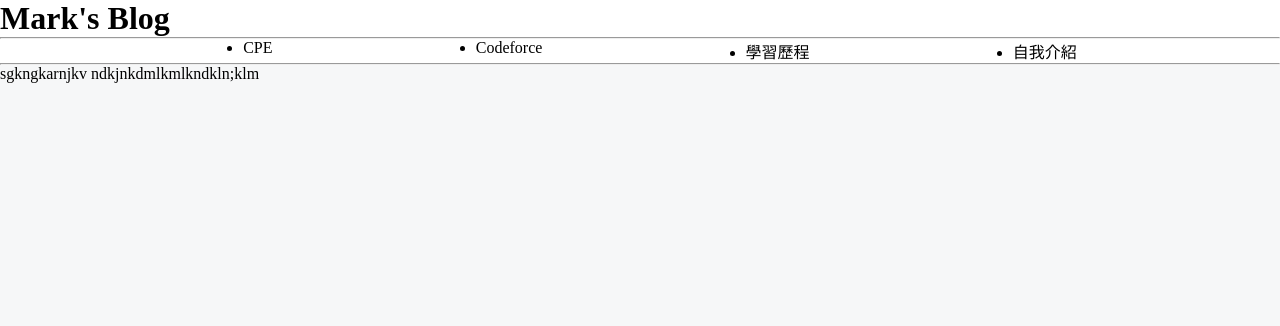
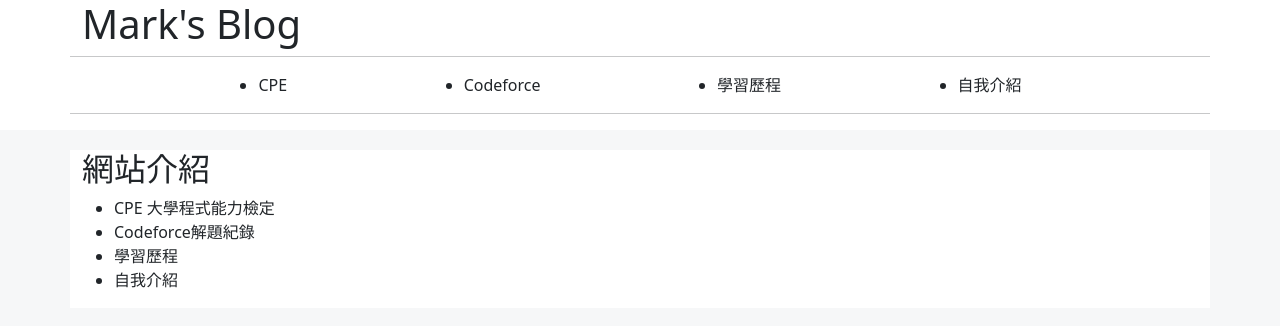
Before and after one commit to mark2146/blog, a plain HTML site: page index.html in a window 1280 px wide. Drawn offline with nearby package versions, Linux system fonts and the light colour scheme.

Commit message:
Update index.html

```diff
--- a/index.html
+++ b/index.html
@@ -3,39 +3,31 @@
 <head>
     <meta charset="UTF-8">
     <meta name="viewport" content="width=device-width, initial-scale=1.0">
+    <link href="https://cdn.jsdelivr.net/npm/bootstrap@5.3.2/dist/css/bootstrap.min.css" rel="stylesheet" integrity="sha384-T3c6CoIi6uLrA9TneNEoa7RxnatzjcDSCmG1MXxSR1GAsXEV/Dwwykc2MPK8M2HN" crossorigin="anonymous">
+    <script src="https://cdn.jsdelivr.net/npm/bootstrap@5.3.2/dist/js/bootstrap.bundle.min.js" integrity="sha384-C6RzsynM9kWDrMNeT87bh95OGNyZPhcTNXj1NW7RuBCsyN/o0jlpcV8Qyq46cDfL" crossorigin="anonymous"></script>
     <title>Document</title>
     <style>
-        *{
-            margin: 0 0 0 0 ;
-        }
         .flex{
             display:flex;
             justify-content: space-evenly;
         }
-        hr{
-            margin-top: 0;
-            margin-bottom: 0;
-        }
-        h1{
-            margin-top: 0;
-            margin-bottom: 0;
-        }
-        .website{
-            background-color: #F6F7F8;
-            width: 100%;
-            height: 100%;
-        }
+
         .head{
             background-color: white;
         }
         .mid{
-            vertical-align: center;
-            justify-content: center;
+            background-color: #F6F7F8;
+            padding: 20px 50px 20px 50px;
+            height: 100%;
+        }
+        .conten{
+            background-color: white;
         }
     </style>
 </head>
-<body class="website">
-        <div class="head">
+<body>
+        <div class="container">
+            <div class="row">
                 <h1>Mark's Blog</h1>
                 <hr>
                 <ul class="flex">
@@ -46,10 +38,21 @@
                 </ul>
                 <hr>
             </div>
-
-
+        </div>
         <div class="mid">
-            <p>sgkngkarnjkv ndkjnkdmlkmlkndkln;klm</p>
+            <div class="container">
+                <div class="row">
+                    <div class="conten">
+                        <h2>網站介紹</h2>
+                        <ul>
+                            <li>CPE 大學程式能力檢定</li>
+                            <li>Codeforce解題紀錄</li>
+                            <li>學習歷程</li>
+                            <li>自我介紹</li>
+                        </ul>
+                    </div>
+                </div>
+            </div>
         </div>
 </body>
 </html>
```
Lines whose indentation alone changed are shown as unchanged.
